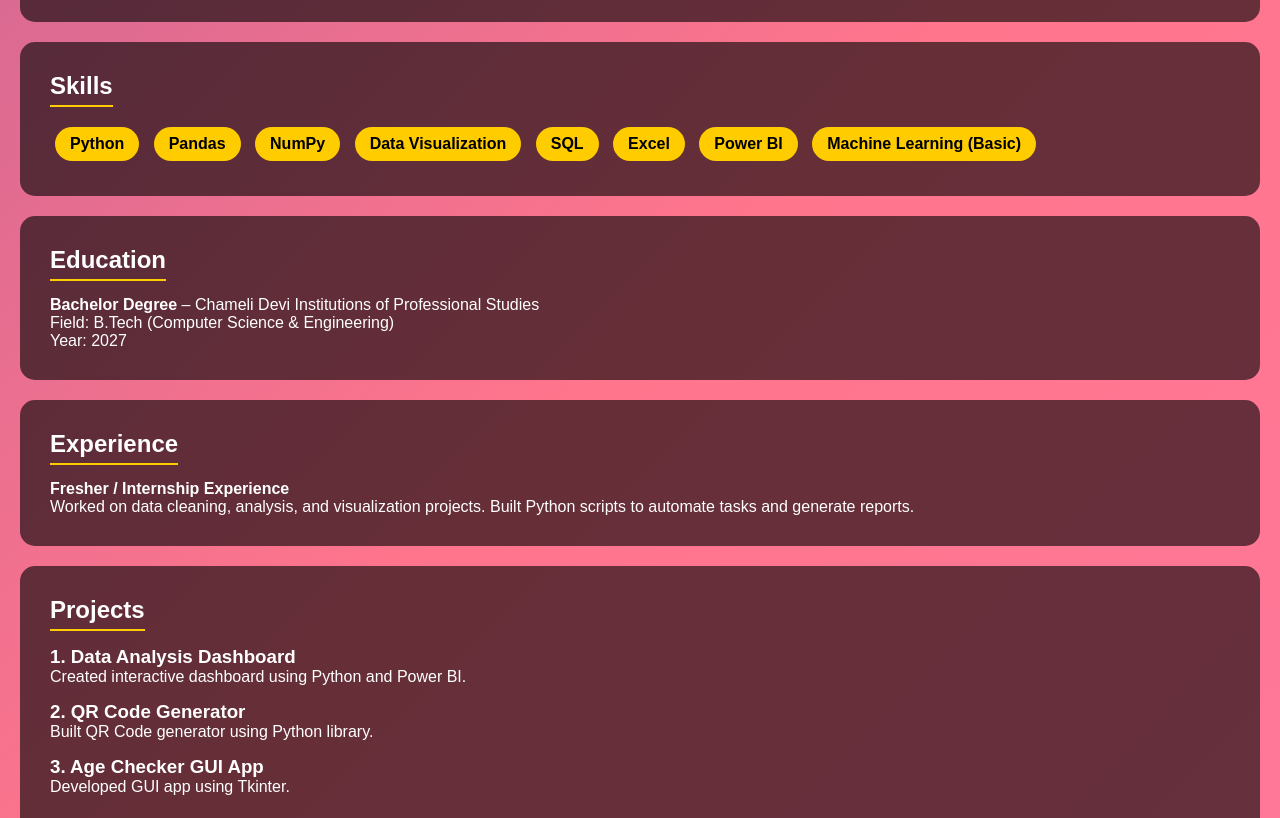
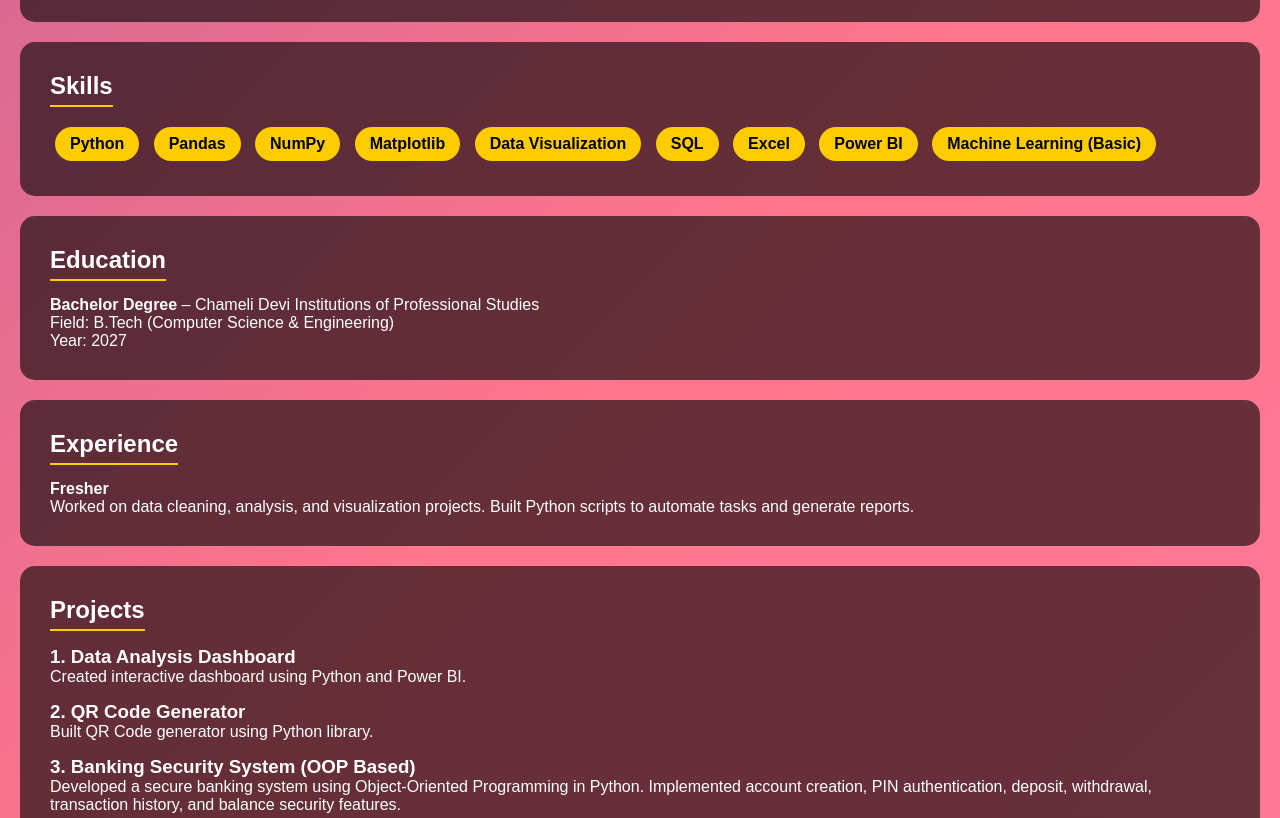
Before and after one commit to Aashish0983/portfolio, a plain HTML site: page index.html in a window 1280 px wide. Shown: the part 300-1118 px from the top of the page. Drawn offline with Linux system fonts and the light colour scheme.

Commit message:
added index.html

```diff
--- a/index.html
+++ b/index.html
@@ -117,6 +117,7 @@ footer{
         <span>Python</span>
         <span>Pandas</span>
         <span>NumPy</span>
+        <span>Matplotlib</span>
         <span>Data Visualization</span>
         <span>SQL</span>
         <span>Excel</span>
@@ -134,7 +135,7 @@ footer{
 
 <section>
     <h2>Experience</h2>
-    <p><b>Fresher / Internship Experience</b></p>
+    <p><b>Fresher</b></p>
     <p>
         Worked on data cleaning, analysis, and visualization projects.
         Built Python scripts to automate tasks and generate reports.
@@ -155,9 +156,13 @@ footer{
     </div>
 
     <div class="project">
-        <h3>3. Age Checker GUI App</h3>
-        <p>Developed GUI app using Tkinter.</p>
-    </div>
+    <h3>3. Banking Security System (OOP Based)</h3>
+    <p>
+        Developed a secure banking system using Object-Oriented Programming in Python.
+        Implemented account creation, PIN authentication, deposit, withdrawal,
+        transaction history, and balance security features.
+    </p>
+</div>
 </section>
 
 <section>
```
